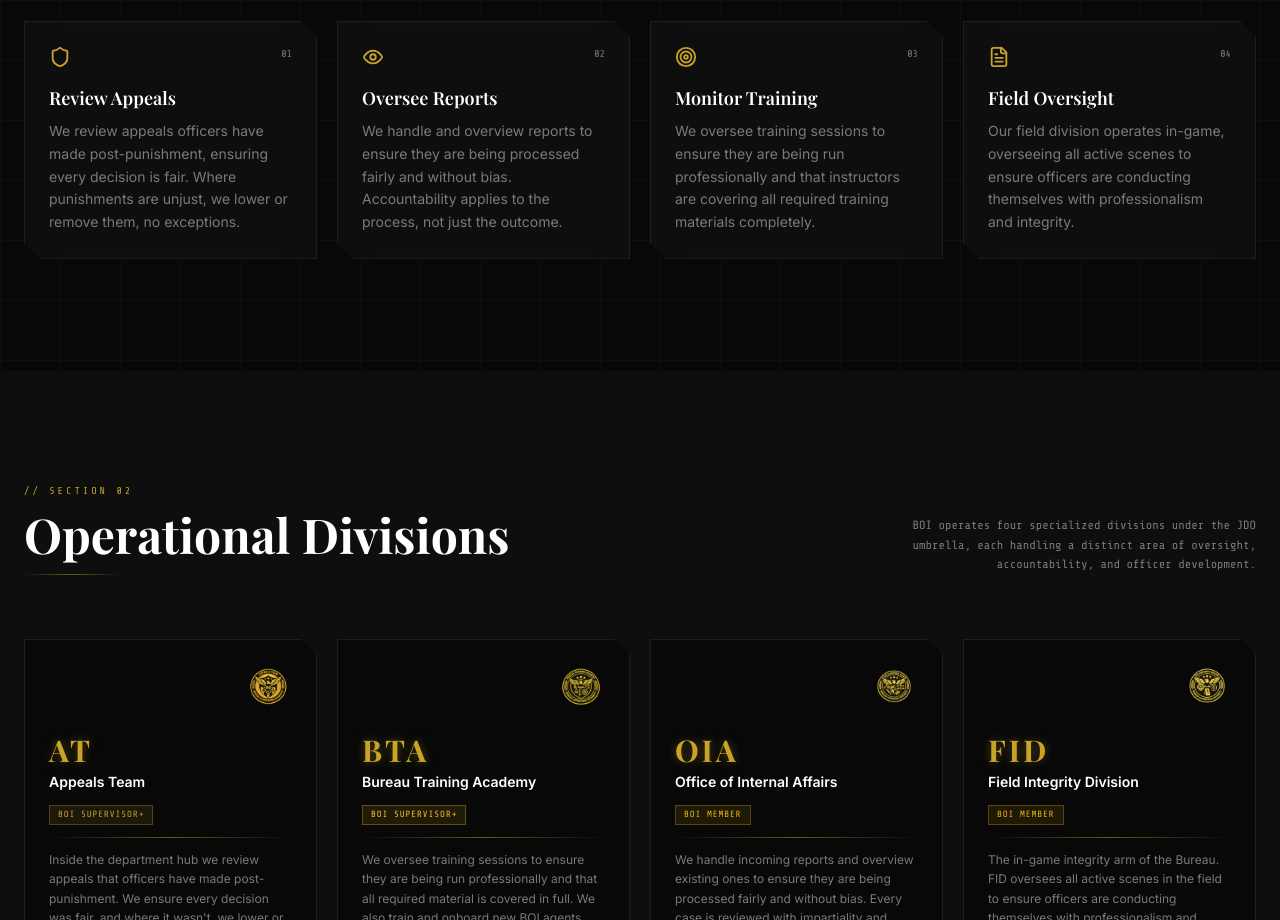
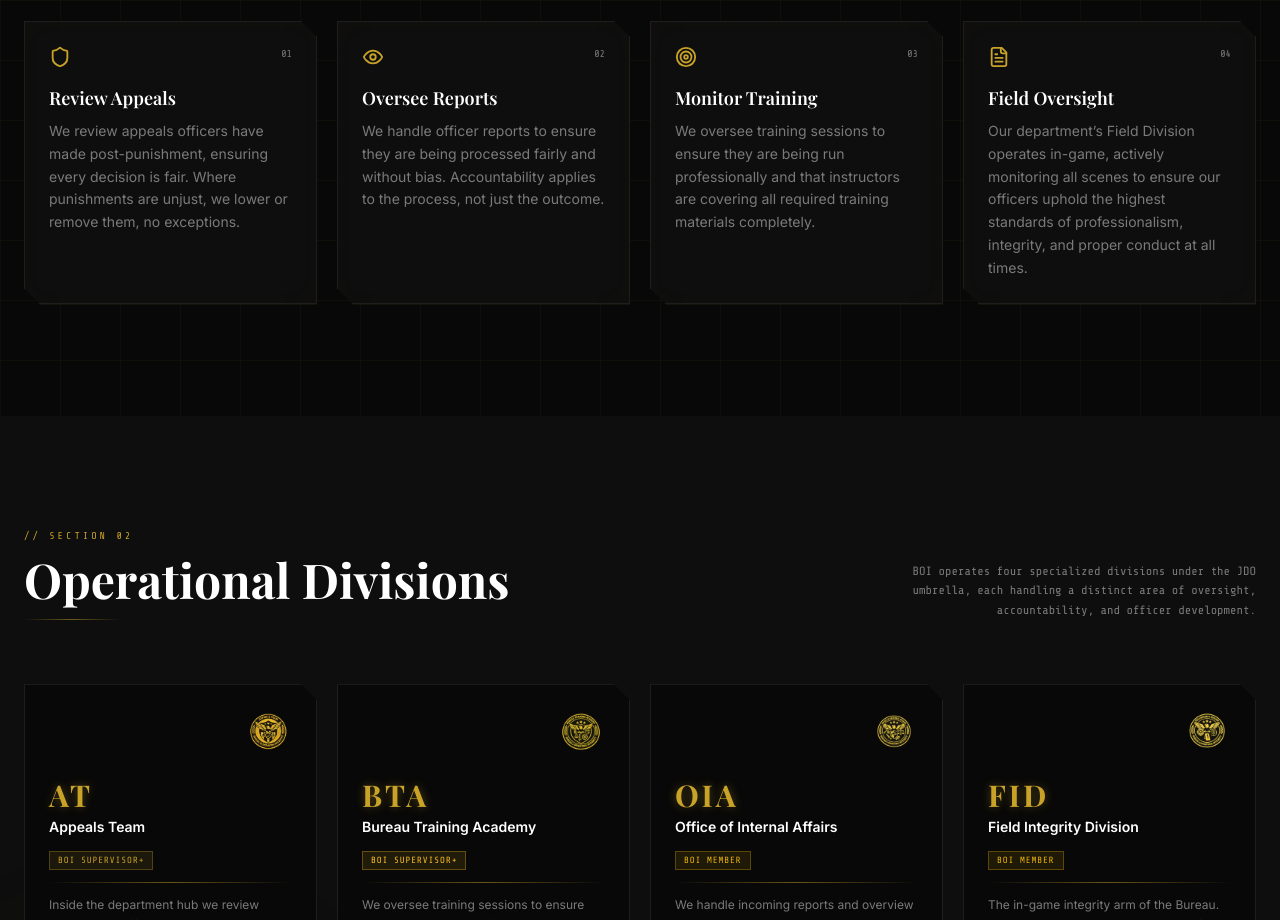
Before and after one commit to DignityDC/boiwebsite, a Next.js app: page / in a window 1280 px wide. Shown: the part 1460-2380 px from the top of the page. Built offline with nearby package versions, Linux system fonts and the light colour scheme.

Commit message:
Update About.jsx

```diff
--- a/components/About.jsx
+++ b/components/About.jsx
@@ -14,7 +14,7 @@ const cards = [
     icon: Eye,
     num:  '02',
     title: 'Oversee Reports',
-    body:  'We handle and overview reports to ensure they are being processed fairly and without bias. Accountability applies to the process, not just the outcome.',
+    body:  'We handle officer reports to ensure they are being processed fairly and without bias. Accountability applies to the process, not just the outcome.',
   },
   {
     icon: Target,
@@ -26,7 +26,7 @@ const cards = [
     icon: FileText,
     num:  '04',
     title: 'Field Oversight',
-    body:  'Our field division operates in-game, overseeing all active scenes to ensure officers are conducting themselves with professionalism and integrity.',
+    body:  'Our department’s Field Division operates in-game, actively monitoring all scenes to ensure our officers uphold the highest standards of professionalism, integrity, and proper conduct at all times.',
   },
 ];
 
```
